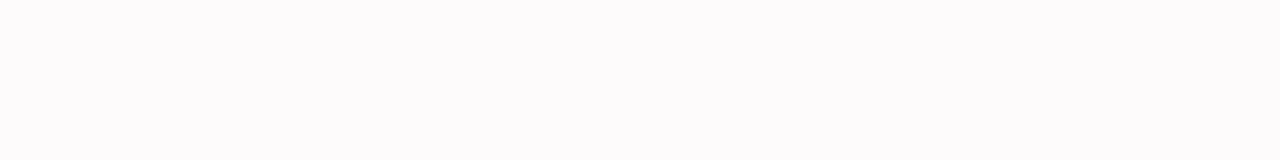
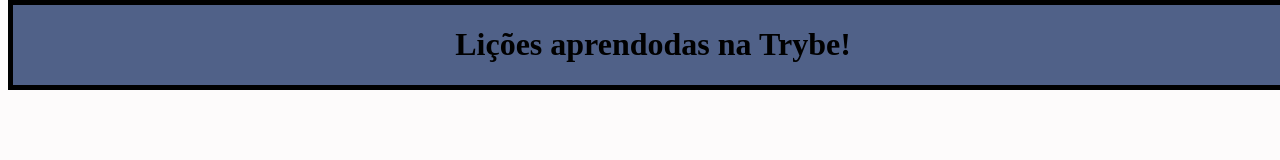
Before and after one commit to priscilaSartori/project-lessons-learned, a website: page index.html in a window 1280 px wide. Drawn offline with Linux system fonts and the light colour scheme.

Commit message:
Conclusão do item 2 do projeto

```diff
--- a/index.html
+++ b/index.html
@@ -5,9 +5,12 @@
     <meta http-equiv="X-UA-Compatible" content="IE=edge">
     <meta name="viewport" content="width=device-width, initial-scale=1.0">
     <link rel="stylesheet" href="style.css">
-    <title>Document</title>
+    <title>Documento</title>
 </head>
 <body>
+    <header id="cabecalho">
+        <h1 id="titulo">Lições aprendodas na Trybe!</h1>
+    </header>
 
 </body>
 </html>
--- a/style.css
+++ b/style.css
@@ -1,3 +1,12 @@
 body {
     background-color: rgb(253, 251, 251);
 }
+
+header {
+    border: 5px solid black;
+    position: fixed;
+    top: 0;
+    width: 100%;
+    background-color: #506188;
+    text-align: center;
+}
```
